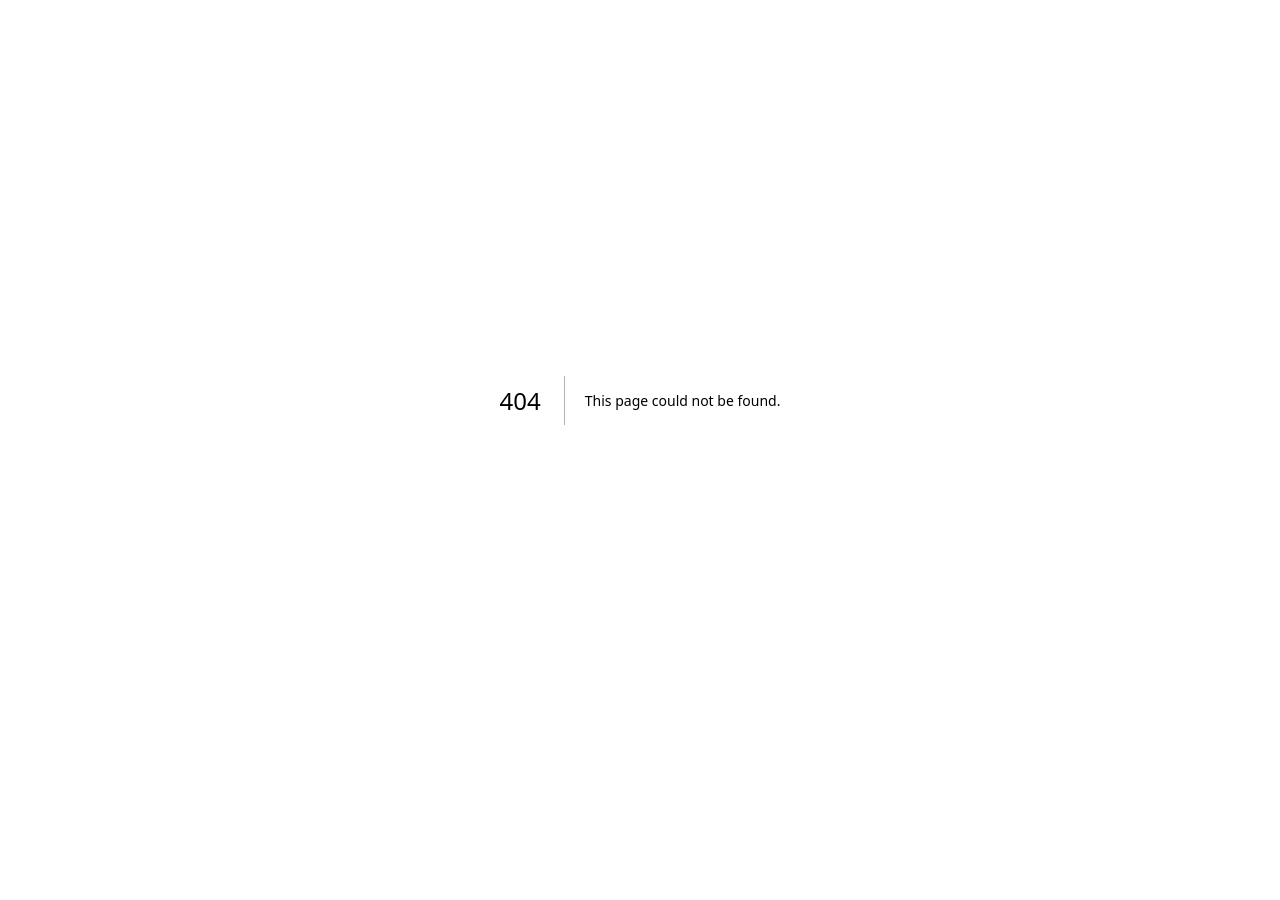
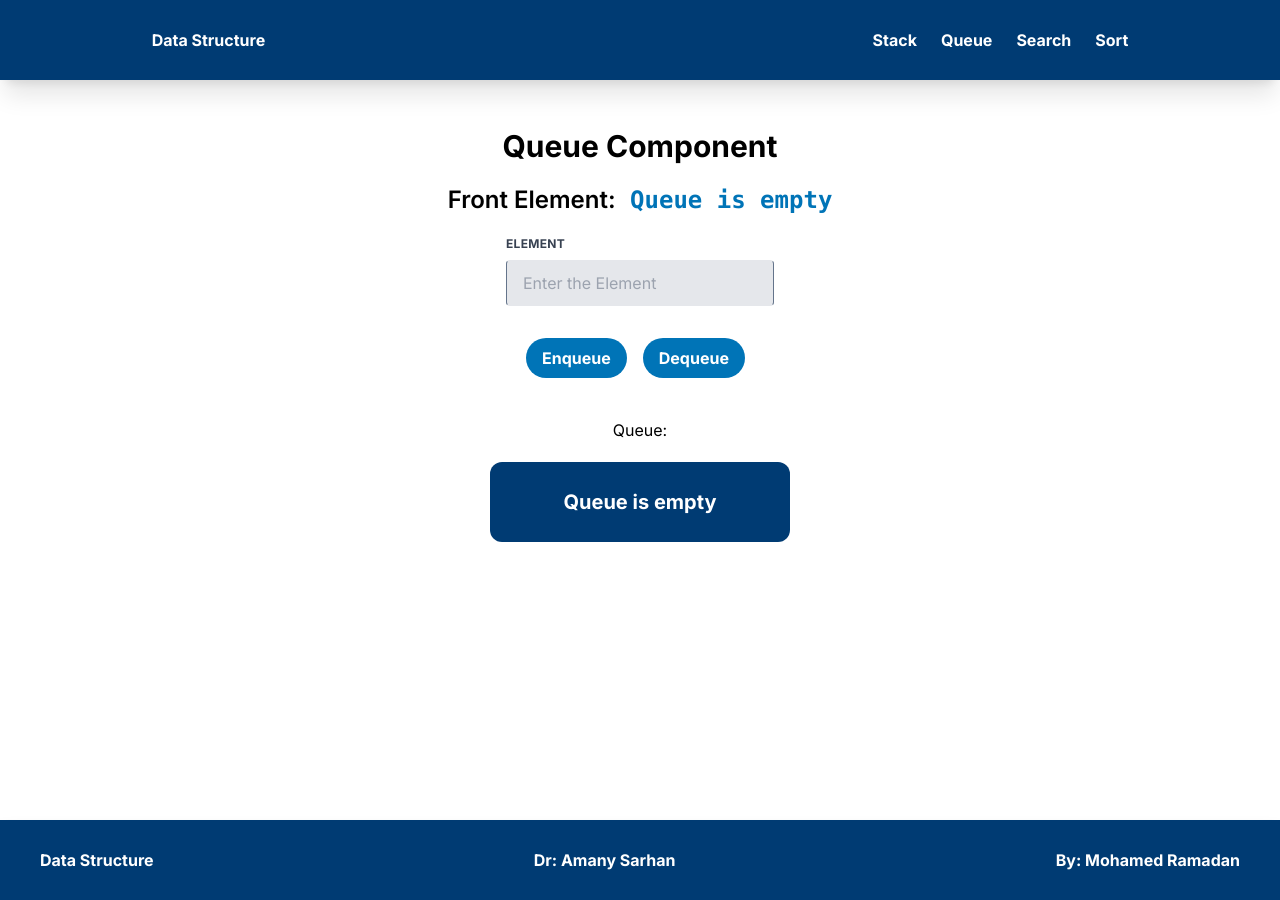
Before and after one commit to Abuhamida/securty, a Next.js app: page /queue in a window 1280 px wide. Before the commit this address had no page. Before the commit the page ends 800 px from the top, so only its background shows below. Built offline with nearby package versions, Linux system fonts and the light colour scheme.

Commit message:
add stack and queue

```diff
--- /dev/null
+++ b/src/app/component/Footer.tsx
@@ -0,0 +1,17 @@
+'use client'
+import Link from "next/link";
+export default function Footer() {
+  return <>
+
+  <div className=" h-10 bg-Navy w-full shadow-xl shadow-slate-700 flex flex-row justify-between items-center text-center mt-5 p-10">
+<div className=" text-white font-bold">Data Structure</div>
+<div className=" text-white font-bold " >
+    <h2>Dr: Amany Sarhan
+    </h2>
+</div>
+<div className=" text-white font-bold " >
+    <h2>By: Mohamed Ramadan </h2>
+</div>
+</div>
+  </>;
+}
--- /dev/null
+++ b/src/app/component/NavBar.tsx
@@ -0,0 +1,17 @@
+'use client'
+import Link from "next/link";
+export default function NavBar() {
+  return <>
+
+  <div className=" h-10 bg-Navy w-full fixed shadow-xl  flex flex-row  justify-around gap-96 items-center text-center p-10">
+<div className=" text-white font-bold"> <Link  href="/" > Data Structure </Link></div>
+<div className=" text-white font-bold flex flex-row gap-6" >
+    <Link className=" hover:text-Baby hover:border-b-2" href={'/stack'}> Stack </Link>
+    <Link className=" hover:text-Baby hover:border-b-2"  href={'/queue'}> Queue </Link>
+    <Link className=" hover:text-Baby hover:border-b-2"  href={'/stack'}> Search </Link>
+    <Link className=" hover:text-Baby hover:border-b-2"  href={'/Sort'}> Sort </Link>
+
+</div>
+</div>
+  </>;
+}
--- a/src/app/globals.css
+++ b/src/app/globals.css
@@ -2,26 +2,26 @@
 @tailwind components;
 @tailwind utilities;
 
-:root {
+/* :root {
   --foreground-rgb: 0, 0, 0;
   --background-start-rgb: 214, 219, 220;
   --background-end-rgb: 255, 255, 255;
-}
+} */
 
 @media (prefers-color-scheme: dark) {
-  :root {
+  /* :root {
     --foreground-rgb: 255, 255, 255;
     --background-start-rgb: 0, 0, 0;
     --background-end-rgb: 0, 0, 0;
-  }
+  } */
 }
 
 body {
-  color: rgb(var(--foreground-rgb));
+  /* color: rgb(var(--foreground-rgb));
   background: linear-gradient(
       to bottom,
       transparent,
       rgb(var(--background-end-rgb))
     )
-    rgb(var(--background-start-rgb));
+    rgb(var(--background-start-rgb)); */
 }
--- a/src/app/layout.tsx
+++ b/src/app/layout.tsx
@@ -1,22 +1,27 @@
-import type { Metadata } from 'next'
-import { Inter } from 'next/font/google'
-import './globals.css'
-
-const inter = Inter({ subsets: ['latin'] })
+import type { Metadata } from "next";
+import { Inter } from "next/font/google";
+import "./globals.css";
+import Footer from "./component/Footer";
+import NavBar from "./component/NavBar";
+const inter = Inter({ subsets: ["latin"] });
 
 export const metadata: Metadata = {
-  title: 'Create Next App',
-  description: 'Generated by create next app',
-}
+  title: "Create Next App",
+  description: "Generated by create next app",
+};
 
 export default function RootLayout({
   children,
 }: {
-  children: React.ReactNode
+  children: React.ReactNode;
 }) {
   return (
     <html lang="en">
-      <body className={inter.className}>{children}</body>
+      <body className={inter.className}>
+        <NavBar />
+        {children}
+        <Footer />
+      </body>
     </html>
-  )
+  );
 }
--- /dev/null
+++ b/src/app/queue/class.ts
@@ -0,0 +1,35 @@
+class Queue {
+    public items: any[];
+
+  constructor() {
+    this.items = [];
+  }
+
+  enqueue(element:any) {
+    this.items.push(element);
+  }
+
+  dequeue() {
+    if (this.isEmpty()) {
+      return "Underflow";
+    }
+    return this.items.shift();
+  }
+
+  front() {
+    if (this.isEmpty()) {
+      return "Queue is empty";
+    }
+    return this.items[0];
+  }
+
+  isEmpty() {
+    return this.items.length === 0;
+  }
+
+  size() {
+    return this.items.length;
+  }
+}
+
+export default Queue;
--- /dev/null
+++ b/src/app/queue/page.tsx
@@ -0,0 +1,94 @@
+'use client'
+
+import React, { useState } from 'react';
+import Queue from './class';
+
+export default function QueuePage() {
+  const [queue, setQueue] = useState( new Queue());
+  const [newElement, setNewElement] = useState("");
+  const [error, setError] = useState(false);
+
+  const handleEnqueue = () => {
+    if (newElement.trim() !== "") {
+      setQueue((prevQueue) => {
+        const newQueue = new Queue();
+        newQueue.items = [...prevQueue.items, newElement];
+        return newQueue;
+      });
+      setNewElement("");
+      setError(false); // Reset error when enqueue is successful
+    } else {
+      setError(true);
+    }
+  };
+
+  const handleDequeue = () => {
+    setQueue((prevQueue) => {
+      const newQueue = new Queue();
+      newQueue.items = [...prevQueue.items];
+      newQueue.dequeue();
+      return newQueue;
+    });
+  };
+
+  return (
+    <div className="flex flex-col items-center gap-5 pt-32 min-h-screen">
+      <h1 className="text-3xl font-bold">Queue Component</h1>
+      <p className="text-2xl font-semibold">
+      Front Element:
+      <samp className=" text-Royal">{queue.isEmpty() ? ' Queue is empty' : ` ${queue.front()}`}</samp>
+      </p>
+
+      <div>
+        <label className="block uppercase tracking-wide text-gray-700 text-xs font-bold mb-2">
+          Element
+        </label>
+        <input
+          className="appearance-none block w-full bg-gray-200 text-gray-700 border border-x-slate-500 rounded py-3 px-4 mb-3 leading-tight focus:outline-none focus:bg-white"
+          type="text"
+          placeholder="Enter the Element"
+          value={newElement}
+          onChange={(e) => setNewElement(e.target.value)}
+        />
+        {error ? (
+          <p className="text-red-500 text-xs italic">Please fill out this field.</p>
+        ) : null}
+
+        <div className="flex flex-row text-black items-center p-5 gap-4">
+          <button
+            className="bg-Royal hover:bg-Navy text-white font-bold py-2 px-4 rounded-full"
+            onClick={handleEnqueue}
+          >
+            Enqueue
+          </button>
+          <button
+            className="bg-Royal hover:bg-Navy text-white font-bold py-2 px-4 rounded-full"
+            onClick={handleDequeue}
+          >
+            Dequeue
+          </button>
+        </div>
+      </div>
+      <div className="flex flex-col items-center gap-5">
+        <p>Queue:</p>
+
+        <ul className="flex flex-row text-center items-center justify-center h-20 gap-3 bg-Navy p-5 min-w-[300px] rounded-xl">
+          {queue.isEmpty() ? (
+            <li className="text-white font-bold text-xl rounded-xl min-h-min pt-4 pb-4 text-center items-center ">
+              Queue is empty
+            </li>
+          ) : (
+            queue.items.map((item, index) => (
+              <li
+                className="bg-Baby text-Navy font-bold text-xl rounded-xl min-h-min pt-4 pb-4 w-16 text-center items-center"
+                key={index}
+              >
+                {item}
+              </li>
+            ))
+          )}
+        </ul>
+      </div>
+    </div>
+  );
+}
--- /dev/null
+++ b/src/app/stack/class.ts
@@ -0,0 +1,46 @@
+class Stack {
+  public items: any[];
+  constructor() {
+    this.items = [];
+  }
+
+  // Push element onto the stack
+  push(element: any) {
+    this.items.push(element);
+  }
+
+  // Pop element from the stack
+  pop() {
+    if (this.isEmpty()) {
+      return "Underflow";
+    }
+    return this.items.pop();
+  }
+
+  // Peek at the top element without removing it
+  peek() {
+    if (this.isEmpty()) {
+      return "Stack is empty";
+    }
+    return this.items[this.items.length - 1];
+  }
+
+  // Check if the stack is empty
+  isEmpty() {
+    return this.items.length === 0;
+  }
+  // Get the size of the stack
+  size() {
+    return this.items.length;
+  }
+  // Print the stack elements
+  print() {
+    console.log(this.items.join(" "));
+  }
+  // Clear the stack
+  clear() {
+    this.items = [];
+  }
+}
+
+export default Stack;
--- /dev/null
+++ b/src/app/stack/page.tsx
@@ -0,0 +1,96 @@
+"use client";
+
+import Link from "next/link";
+import { useState } from "react";
+import Stack from "./class";
+
+export default function StackPage() {
+  const [stack, setStack] = useState(new Stack());
+  const [newElement, setNewElement] = useState("");
+  const [error, setError] = useState(false);
+
+  const handlePush = () => {
+    if (newElement.trim() !== "") {
+      setStack((prevStack) => {
+        const newStack = new Stack();
+        newStack.items = [...prevStack.items, newElement];
+        return newStack;
+      });
+      setNewElement("");
+      setError(false); // Reset error when pushing is successful
+    } else {
+      setError(true);
+    }
+  };
+
+  const handlePop = () => {
+    setStack((prevStack) => {
+      const newStack = new Stack();
+      newStack.items = [...prevStack.items];
+      newStack.pop();
+      return newStack;
+    });
+  };
+
+  return (
+    <div className="flex flex-col items-center gap-5 pt-32 min-h-screen">
+      <h1 className="text-3xl font-bold ">Stack Component</h1>
+      <p className="text-2xl font-semibold">
+        Top Element: <samp className=" text-Royal">{stack.peek()}</samp>{" "}
+      </p>
+
+      <div>
+        <label className="block uppercase tracking-wide text-gray-700 text-xs font-bold mb-2">
+          element
+        </label>
+        <input
+          className="appearance-none block w-full bg-gray-200 text-gray-700 border border-x-slate-500 rounded py-3 px-4 mb-3 leading-tight focus:outline-none focus:bg-white"
+          id="grid-first-name"
+          type="text"
+          placeholder="Enter the Element"
+          value={newElement} // Bind the input value to newElement
+          onChange={(e) => setNewElement(e.target.value)}
+        />
+        {error ? (
+          <p className="text-red-500 text-xs italic">
+            Please fill out this field.
+          </p>
+        ) : null}
+
+        <div className=" flex flex-row text-black items-center p-5 gap-4">
+          <button
+            className=" bg-Royal hover:bg-Navy text-white font-bold py-2 px-4 rounded-full"
+            onClick={handlePush}
+          >
+            Push
+          </button>
+          <button
+            className="bg-Royal hover:bg-Navy text-white font-bold py-2 px-4 rounded-full"
+            onClick={handlePop}
+          >
+            Pop
+          </button>
+        </div>
+      </div>
+      <div className="flex flex-col items-center gap-5">
+        <p>Stack:</p>
+        {stack.isEmpty() ? (
+          <div className=" flex flex-col justify-center text-center items-center w-20 bg-Navy p-5 min-h-[300px] font-semibold text-2xl  rounded-xl ">
+            <p className="text-white rotate-90 h-full min-w-max ">Stack is empty</p>
+          </div>
+        ) : (
+          <ul className="flex flex-col-reverse text-center items-center justify-center w-20 gap-3 bg-Navy p-5 min-h-[300px] rounded-xl">
+            {stack.items.map((item, index) => (
+              <li
+                className=" bg-Baby text-Navy font-bold text-xl rounded-xl min-h-min pt-4 pb-4 w-16 text-center items-center "
+                key={index}
+              >
+                {item}
+              </li>
+            ))}
+          </ul>
+        )}
+      </div>
+    </div>
+  );
+}
--- a/tailwind.config.ts
+++ b/tailwind.config.ts
@@ -1,20 +1,31 @@
-import type { Config } from 'tailwindcss'
+import type { Config } from "tailwindcss";
 
 const config: Config = {
   content: [
-    './src/pages/**/*.{js,ts,jsx,tsx,mdx}',
-    './src/components/**/*.{js,ts,jsx,tsx,mdx}',
-    './src/app/**/*.{js,ts,jsx,tsx,mdx}',
+    "./src/pages/**/*.{js,ts,jsx,tsx,mdx}",
+    "./src/components/**/*.{js,ts,jsx,tsx,mdx}",
+    "./src/app/**/*.{js,ts,jsx,tsx,mdx}",
   ],
   theme: {
     extend: {
       backgroundImage: {
-        'gradient-radial': 'radial-gradient(var(--tw-gradient-stops))',
-        'gradient-conic':
-          'conic-gradient(from 180deg at 50% 50%, var(--tw-gradient-stops))',
+        "gradient-radial": "radial-gradient(var(--tw-gradient-stops))",
+        "gradient-conic":
+          "conic-gradient(from 180deg at 50% 50%, var(--tw-gradient-stops))",
+        Baby: "#BFD7ED",
+        Grotto: "#60A3D9",
+        Royal: "#0074B7",
+        Navy: "#003B73",
+      },
+
+      colors: {
+        Baby: "#BFD7ED",
+        Grotto: "#60A3D9",
+        Royal: "#0074B7",
+        Navy: "#003B73",
       },
     },
   },
   plugins: [],
-}
-export default config
+};
+export default config;
```
Also changed, not shown: 1 other file (tests, documents, lock files or other folders).
